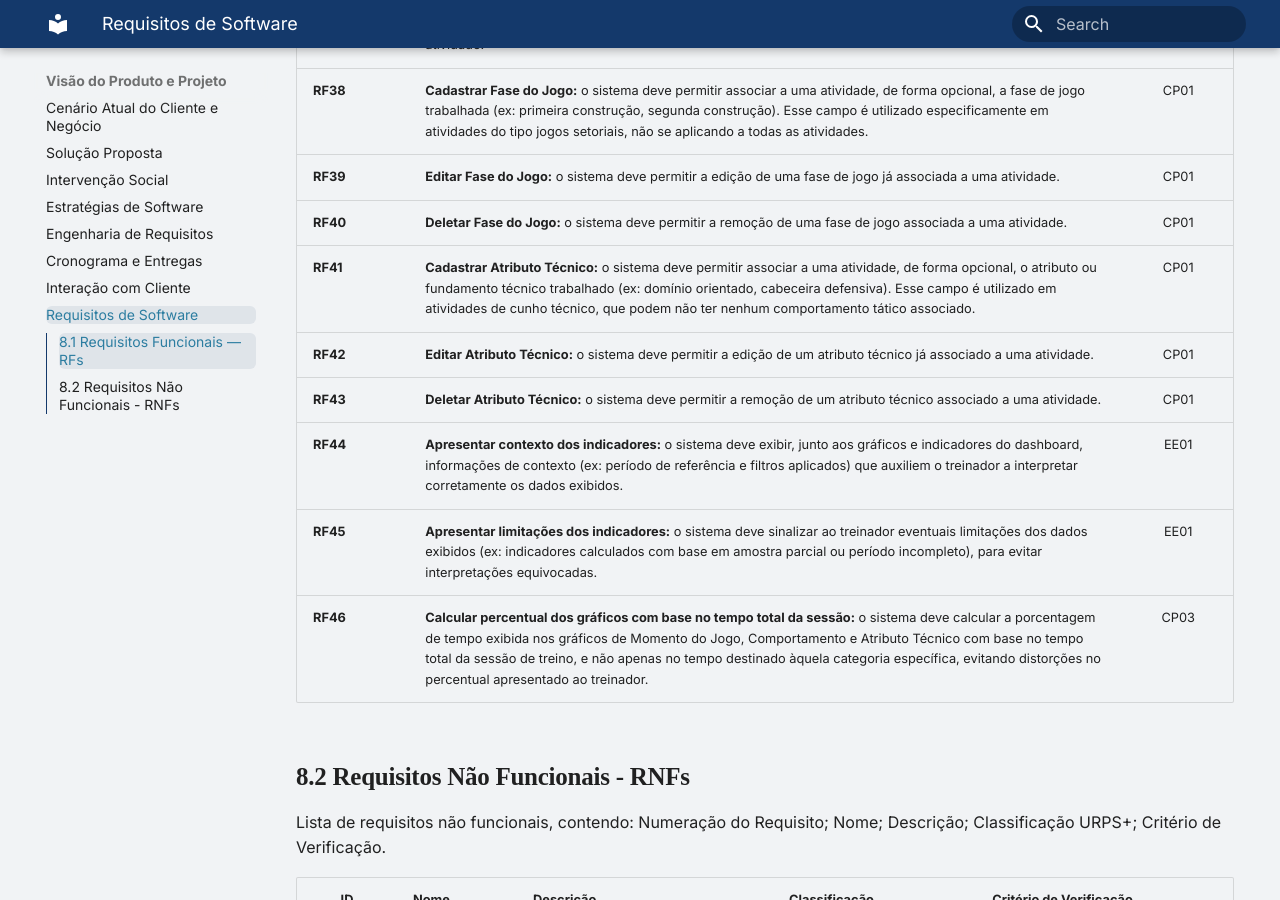
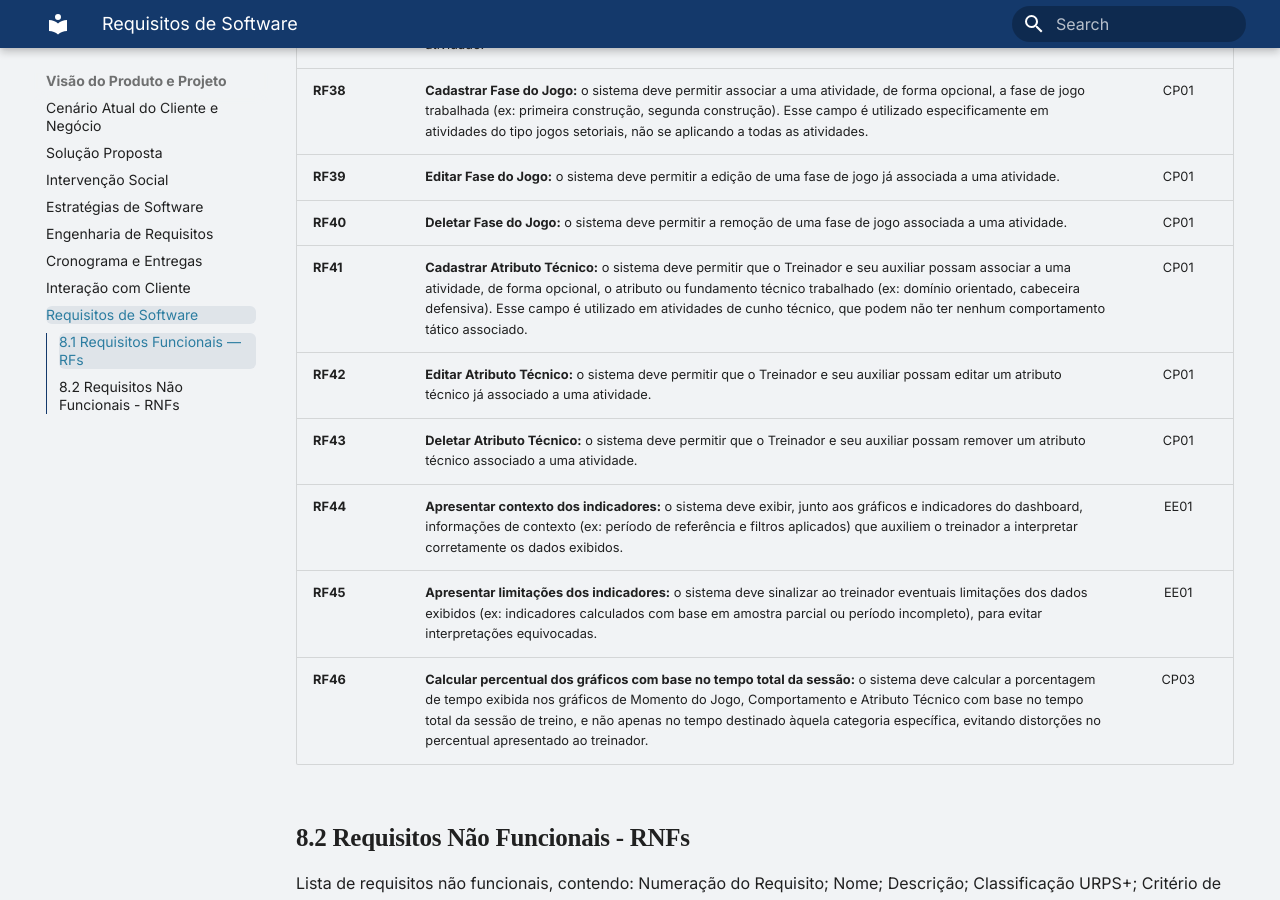
Before and after one commit to mdsreq-fga-unb/REQ-2026.2-T01-FutBoard, an MkDocs documentation site: the page built from docs/visao-produto/Requisitos-de-Software.md, in a window 1280 px wide and 900 px high, scrolled down 3140 px. Built offline with MkDocs 1.6.1 and Material for MkDocs 9.7.7, drawn with Linux system fonts in a browser that asks for light colours.

Commit message:
docs: corrige os requisitos funcionais RF40, RF41, RF42 e RF43

```diff
--- a/docs/visao-produto/Requisitos-de-Software.md
+++ b/docs/visao-produto/Requisitos-de-Software.md
@@ -53,9 +53,9 @@ Além dos requisitos rastreados diretamente a uma CP, alguns requisitos identifi
 | **RF38** | **Cadastrar Fase do Jogo:** o sistema deve permitir associar a uma atividade, de forma opcional, a fase de jogo trabalhada (ex: primeira construção, segunda construção). Esse campo é utilizado especificamente em atividades do tipo jogos setoriais, não se aplicando a todas as atividades. | CP01 |
 | **RF39** | **Editar Fase do Jogo:** o sistema deve permitir a edição de uma fase de jogo já associada a uma atividade. | CP01 |
 | **RF40** | **Deletar Fase do Jogo:** o sistema deve permitir a remoção de uma fase de jogo associada a uma atividade. | CP01 |
-| **RF41** | **Cadastrar Atributo Técnico:** o sistema deve permitir associar a uma atividade, de forma opcional, o atributo ou fundamento técnico trabalhado (ex: domínio orientado, cabeceira defensiva). Esse campo é utilizado em atividades de cunho técnico, que podem não ter nenhum comportamento tático associado. | CP01 |
-| **RF42** | **Editar Atributo Técnico:** o sistema deve permitir a edição de um atributo técnico já associado a uma atividade. | CP01 |
-| **RF43** | **Deletar Atributo Técnico:** o sistema deve permitir a remoção de um atributo técnico associado a uma atividade. | CP01 |
+| **RF41** | **Cadastrar Atributo Técnico:** o sistema deve permitir que o Treinador e seu auxiliar possam associar a uma atividade, de forma opcional, o atributo ou fundamento técnico trabalhado (ex: domínio orientado, cabeceira defensiva). Esse campo é utilizado em atividades de cunho técnico, que podem não ter nenhum comportamento tático associado. | CP01 |
+| **RF42** | **Editar Atributo Técnico:** o sistema deve permitir que o Treinador e seu auxiliar possam editar um atributo técnico já associado a uma atividade. | CP01 |
+| **RF43** | **Deletar Atributo Técnico:** o sistema deve permitir que o Treinador e seu auxiliar possam remover um atributo técnico associado a uma atividade. | CP01 |
 | **RF44** | **Apresentar contexto dos indicadores:** o sistema deve exibir, junto aos gráficos e indicadores do dashboard, informações de contexto (ex: período de referência e filtros aplicados) que auxiliem o treinador a interpretar corretamente os dados exibidos. | EE01 |
 | **RF45** | **Apresentar limitações dos indicadores:** o sistema deve sinalizar ao treinador eventuais limitações dos dados exibidos (ex: indicadores calculados com base em amostra parcial ou período incompleto), para evitar interpretações equivocadas. | EE01 |
 | **RF46** | **Calcular percentual dos gráficos com base no tempo total da sessão:** o sistema deve calcular a porcentagem de tempo exibida nos gráficos de Momento do Jogo, Comportamento e Atributo Técnico com base no tempo total da sessão de treino, e não apenas no tempo destinado àquela categoria específica, evitando distorções no percentual apresentado ao treinador. | CP03 |
```
